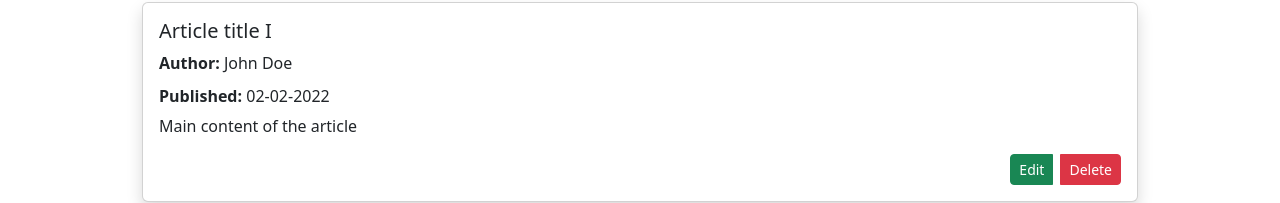
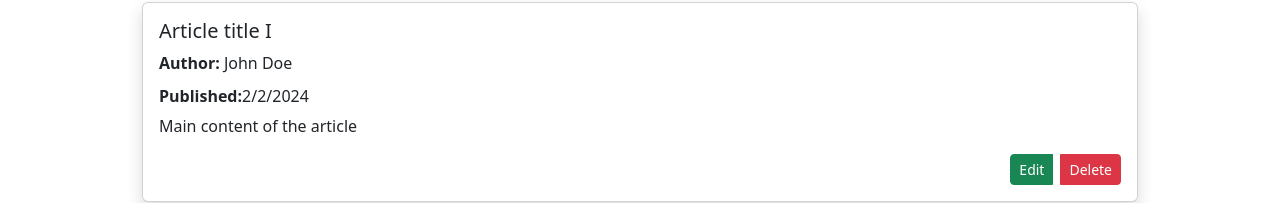
Before and after one commit to kacpi95/Blog-App-React, a React (Vite) app: page /post/1 in a window 1280 px wide. Shown: the part 128-331 px from the top of the page. Built offline with nearby package versions, Linux system fonts and the light colour scheme.

Commit message:
add utils component and function change date

```diff
--- a/src/components/features/Posts/Posts.jsx
+++ b/src/components/features/Posts/Posts.jsx
@@ -4,6 +4,7 @@ import { getAllPosts } from '../../../redux/postsRedux/';
 import Buttons from '../../common/Button/Buttons';
 import Title from '../../common/Title/Title';
 import { useNavigate } from 'react-router-dom';
+import { dateToStr } from '../../../utils/dateToStr';
 
 export default function Posts() {
   const posts = useSelector(getAllPosts);
@@ -37,7 +38,8 @@ export default function Posts() {
                   <strong>Author:</strong> {post.author}
                 </Card.Text>
                 <Card.Subtitle className='mb-2'>
-                  <strong>Published</strong> {post.publishedDate}
+                  <strong>Published</strong>{' '}
+                  {dateToStr(new Date(post.publishedDate))}
                 </Card.Subtitle>
                 <Card.Text>{post.shortDescription}</Card.Text>
               </Card.Body>
--- a/src/components/pages/Post/Post.jsx
+++ b/src/components/pages/Post/Post.jsx
@@ -6,6 +6,7 @@ import { useNavigate } from 'react-router-dom';
 import { useDispatch } from 'react-redux';
 import { removePost } from '../../../redux/postsRedux';
 import { useState } from 'react';
+import { dateToStr } from '../../../utils/dateToStr';
 
 export default function Post() {
   const [showModal, setShowModal] = useState(false);
@@ -43,9 +44,10 @@ export default function Post() {
             <strong>Author:</strong> {post.author}
           </Card.Text>
           <Card.Subtitle className='mb-2'>
-            <strong>Published:</strong> {post.publishedDate}
+            <strong>Published:</strong>
+            {dateToStr(new Date(post.publishedDate))}
           </Card.Subtitle>
-          <Card.Text>
+          <Card.Text as='div'>
             <div dangerouslySetInnerHTML={{ __html: post.content }} />
           </Card.Text>
           <div className='d-flex justify-content-end mt-3'>
--- a/src/redux/initialState.js
+++ b/src/redux/initialState.js
@@ -5,7 +5,7 @@ const initialState = {
       title: 'Article title I',
       shortDescription: 'Short description of the article...',
       content: 'Main content of the article',
-      publishedDate: '02-02-2022',
+      publishedDate: new Date('02-02.2024'),
       author: 'John Doe',
     },
     {
@@ -13,7 +13,7 @@ const initialState = {
       title: 'Article title II',
       shortDescription: 'Short description of the article...',
       content: 'Main content of the article',
-      publishedDate: '02-02-2022',
+      publishedDate: new Date('02-02.2024'),
       author: 'John Doe',
     },
     {
@@ -21,7 +21,7 @@ const initialState = {
       title: 'Article title III',
       shortDescription: 'Short description of the article...',
       content: 'Main content of the article',
-      publishedDate: '02-02-2022',
+      publishedDate: new Date('02-02.2024'),
       author: 'John Doe',
     },
   ],
--- /dev/null
+++ b/src/utils/dateToStr.js
@@ -0,0 +1,7 @@
+export const dateToStr = (date) => {
+  const mm = (date.getMonth() + 1).toString();
+  const dd = date.getDate().toString();
+  const yyyy = date.getFullYear();
+
+  return `${mm}/${dd}/${yyyy}`;
+};
```
